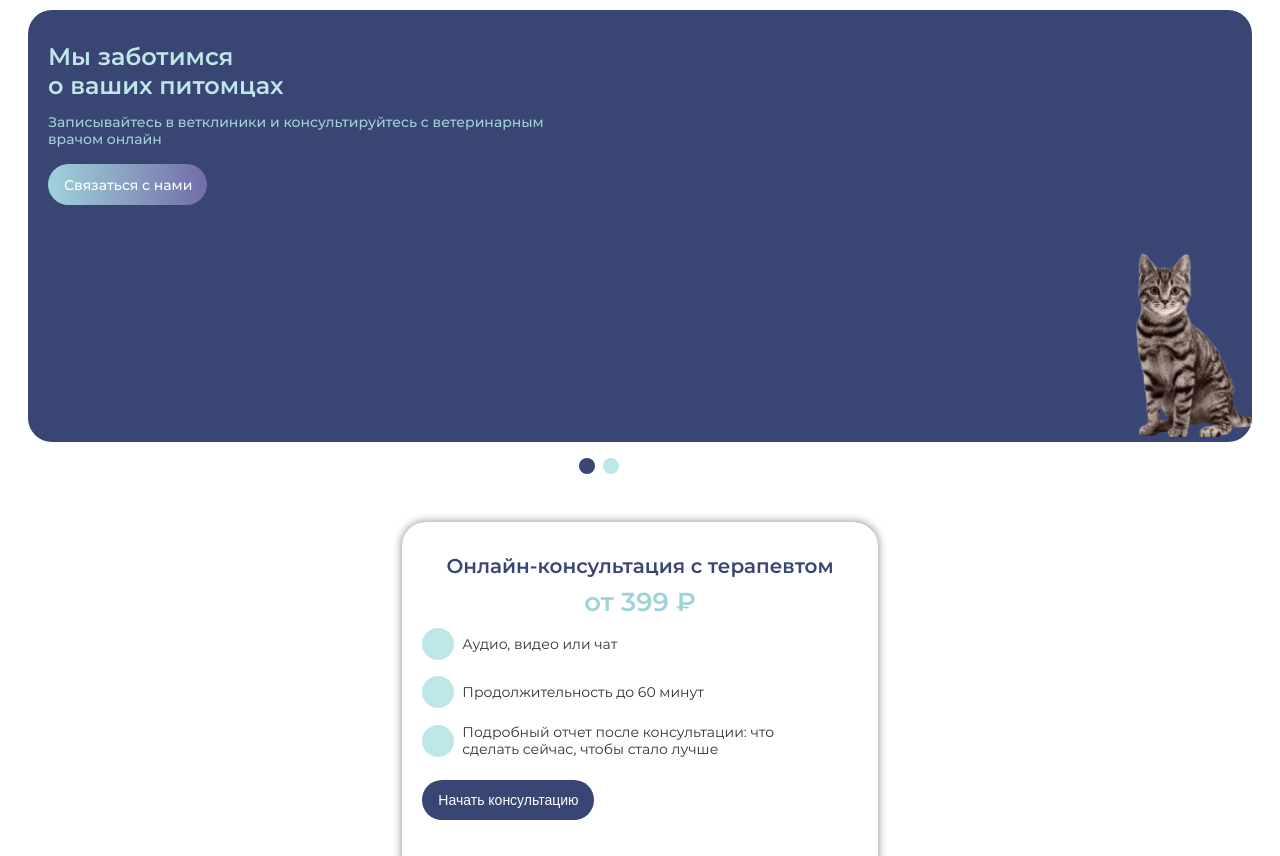
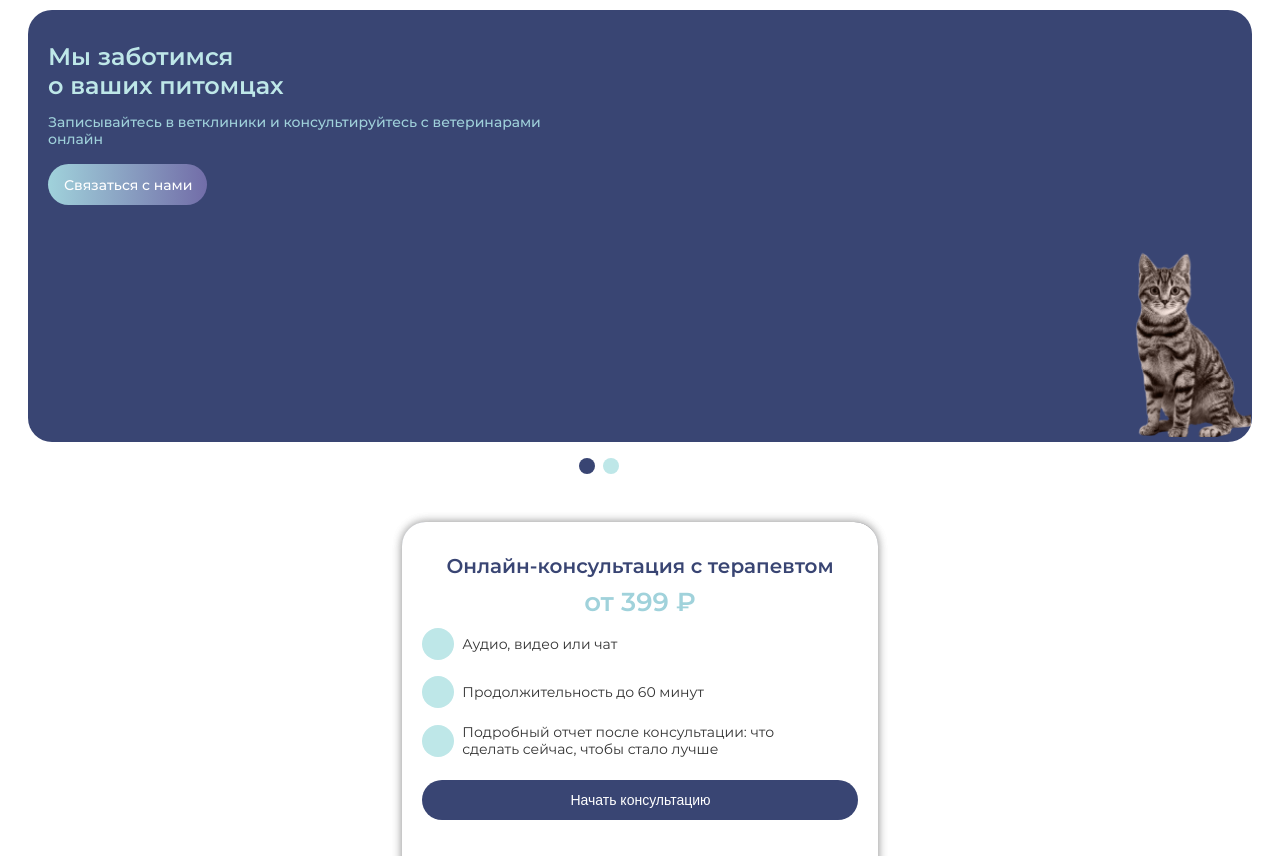
Before and after one commit to RenaDesu/Test_Picasel, a website: page source/index.html in a window 1280 px wide. Shown: the part 96-952 px from the top of the page. Drawn offline with nearby package versions, Linux system fonts and the light colour scheme; files that its build step writes are made by us from their sources.

Commit message:
Вносит корректировки

```diff
--- a/source/index.html
+++ b/source/index.html
@@ -88,7 +88,7 @@
               <div class="slider__content-wrapper">
                 <h3 class="slider__slide-title">Мы заботимся <br>
                   о ваших питомцах</h3>
-                <p class="slider__slide-description">Записывайтесь в ветклиники
+                <p class="slider__slide-description" id="description">Записывайтесь в ветклиники
                   и консультируйтесь с ветеринарным врачом онлайн</p>
                 <a class="slider__slide-button button button--special" href="#contacts">Связаться с нами</a>
               </div>
--- a/source/js/index.js
+++ b/source/js/index.js
@@ -12,6 +12,14 @@ const popUpBtn = document.querySelector('#plan-btn');
 const popUp = document.querySelector('.modal-container');
 const popUpCloseBtn = document.querySelector('.modal-container__close-button');
 const form = document.querySelector('.form');
+
+function changeContent() {
+  if (window.matchMedia('(max-width: 1350px)').matches) {
+    document.querySelector('#description').textContent = "Записывайтесь в ветклиники и консультируйтесь с ветеринарами онлайн";
+  }
+}
+
+changeContent();
 
 // Burger menu
 
--- a/source/less/blocks/content-list.less
+++ b/source/less/blocks/content-list.less
@@ -87,6 +87,7 @@
 }
 
 .content-list__title--special {
+  width: 75%;
   margin: 0 0 35px 0;
 }
 
@@ -161,6 +162,8 @@
   @media (max-width: @mobile-width) {
     height: 333px;
     padding: 32px 20px 40px 20px;
+    display: flex;
+    flex-direction: column;
     border-radius: 24px;
   }
 }
--- a/source/less/blocks/slider.less
+++ b/source/less/blocks/slider.less
@@ -80,7 +80,7 @@
   color: #A0D2DB;
 
   @media (max-width: @mobile-width) {
-    width: 87%;
+    width: 90%;
     margin: 0 0 19px 0;
     font-size: 14px;
     line-height: 17px;
```
